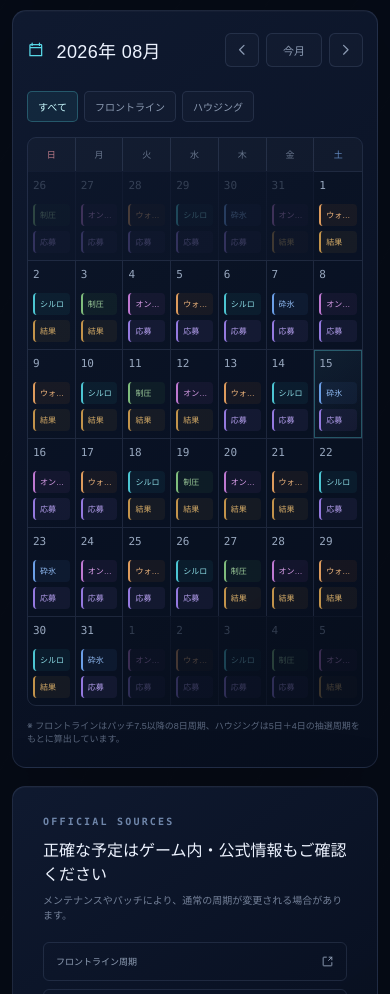
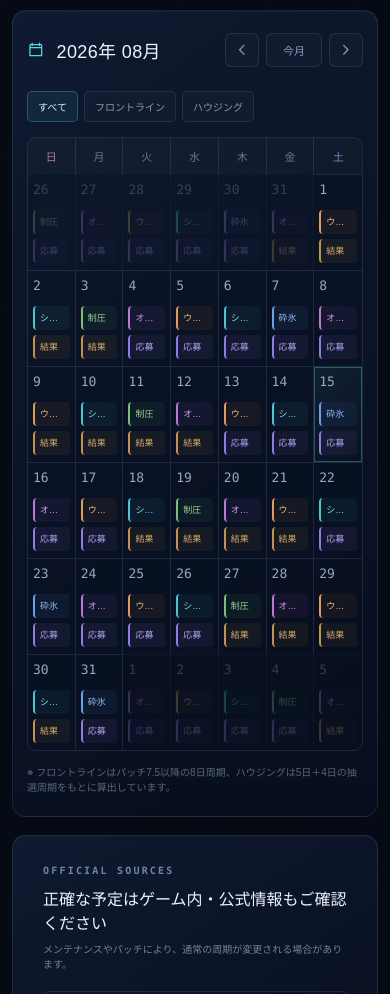
Before and after one commit to naikasann/ff14_calendar, a Next.js app: page / in a window 390 px wide. Shown: the part 1660-2654 px from the top of the page. Built offline with nearby package versions, Linux system fonts and the light colour scheme.

Commit message:
Increase calendar text size

```diff
--- a/app/globals.css
+++ b/app/globals.css
@@ -123,18 +123,18 @@ main::before { content: ""; position: fixed; inset: 0; pointer-events: none; opa
 .legend-result { background: #c69b51; }
 .calendar-shell { border: 1px solid var(--line); border-radius: 9px; overflow: hidden; }
 .weekday-row, .calendar-grid { display: grid; grid-template-columns: repeat(7, 1fr); }
-.weekday-row { color: #67758c; background: rgba(255,255,255,.018); font-size: 9px; text-align: center; }
+.weekday-row { color: #67758c; background: rgba(255,255,255,.018); font-size: 11px; text-align: center; }
 .weekday-row div { padding: 10px 4px; border-right: 1px solid var(--line); }
 .weekday-row div:last-child { border-right: 0; }
 .weekday-row .sunday { color: #b87987; }
 .weekday-row .saturday { color: #668ec7; }
-.calendar-cell { min-width: 0; min-height: 111px; padding: 10px; border-top: 1px solid var(--line); border-right: 1px solid var(--line); background: rgba(7,13,27,.26); }
+.calendar-cell { min-width: 0; min-height: 120px; padding: 10px; border-top: 1px solid var(--line); border-right: 1px solid var(--line); background: rgba(7,13,27,.26); }
 .calendar-cell:nth-child(7n) { border-right: 0; }
 .calendar-cell.outside { opacity: .28; background: rgba(0,0,0,.14); }
 .calendar-cell.current { background: linear-gradient(145deg, rgba(34,75,91,.22), rgba(7,13,27,.2)); box-shadow: inset 0 0 0 1px rgba(91,224,237,.33); }
-.date-line { height: 24px; display: flex; justify-content: space-between; align-items: flex-start; color: #98a8bf; font: 500 11px var(--font-geist-mono), monospace; }
-.date-line small { color: var(--cyan); font-size: 7px; letter-spacing: .09em; }
-.event-pill { min-width: 0; display: flex; align-items: center; gap: 6px; height: 25px; margin-top: 5px; padding: 0 7px; border-radius: 4px; font-size: 9px; overflow: hidden; }
+.date-line { height: 26px; display: flex; justify-content: space-between; align-items: flex-start; color: #98a8bf; font: 500 13px var(--font-geist-mono), monospace; }
+.date-line small { color: var(--cyan); font-size: 8px; letter-spacing: .09em; }
+.event-pill { min-width: 0; display: flex; align-items: center; gap: 6px; height: 28px; margin-top: 5px; padding: 0 7px; border-radius: 4px; font-size: 11px; overflow: hidden; }
 .event-pill strong { overflow: hidden; white-space: nowrap; text-overflow: ellipsis; font-weight: 500; }
 .frontline-event { color: #8bdce5; background: rgba(48,160,176,.075); border-left: 2px solid #4cc5d2; }
 .event-dot { flex: 0 0 auto; width: 5px; height: 5px; border-radius: 50%; background: currentColor; box-shadow: 0 0 6px currentColor; }
@@ -145,7 +145,7 @@ main::before { content: ""; position: fixed; inset: 0; pointer-events: none; opa
 .housing-event { color: #b8a3f3; background: rgba(135,107,207,.085); border-left: 2px solid #9479df; }
 .housing-event span { display: grid; place-items: center; width: 14px; height: 14px; border: 1px solid currentColor; border-radius: 50%; font-size: 7px; }
 .housing-event.result { color: #d6ad68; background: rgba(176,126,51,.08); border-left-color: #c2934b; }
-.calendar-note { margin: 13px 0 0; color: #59667c; font-size: 9px; }
+.calendar-note { margin: 13px 0 0; color: #59667c; font-size: 10px; }
 
 .sources-section { scroll-margin-top: 20px; display: grid; grid-template-columns: 1fr 1.2fr; gap: 40px; align-items: center; margin-top: 18px; padding: 28px 30px; border-radius: 13px; }
 .sources-section h2 { margin: 0 0 7px; font-size: 16px; font-weight: 560; }
@@ -171,7 +171,7 @@ footer small { grid-column: 2; }
   .season-dc { border: 0; padding: 0; }
   .official-link { justify-self: end; }
   .calendar-section { padding: 22px 14px; }
-  .calendar-cell { min-height: 91px; padding: 7px 5px; }
+  .calendar-cell { min-height: 104px; padding: 7px 5px; }
   .event-pill { padding: 0 5px; gap: 4px; }
   .legend { display: none; }
   .sources-section { grid-template-columns: 1fr; gap: 20px; }
@@ -193,10 +193,10 @@ footer small { grid-column: 2; }
   .calendar-toolbar .eyebrow { display: none; }
   .calendar-toolbar h2 { font-size: 18px; }
   .filter-row button { padding: 7px 10px; }
-  .calendar-cell { min-height: 82px; }
-  .date-line { height: 20px; }
+  .calendar-cell { min-height: 92px; }
+  .date-line { height: 23px; }
   .date-line small, .event-dot { display: none; }
-  .event-pill { height: 22px; font-size: 8px; }
+  .event-pill { height: 24px; font-size: 9px; }
   .housing-event span { display: none; }
   footer { grid-template-columns: 1fr; }
   footer small { grid-column: 1; }
```
